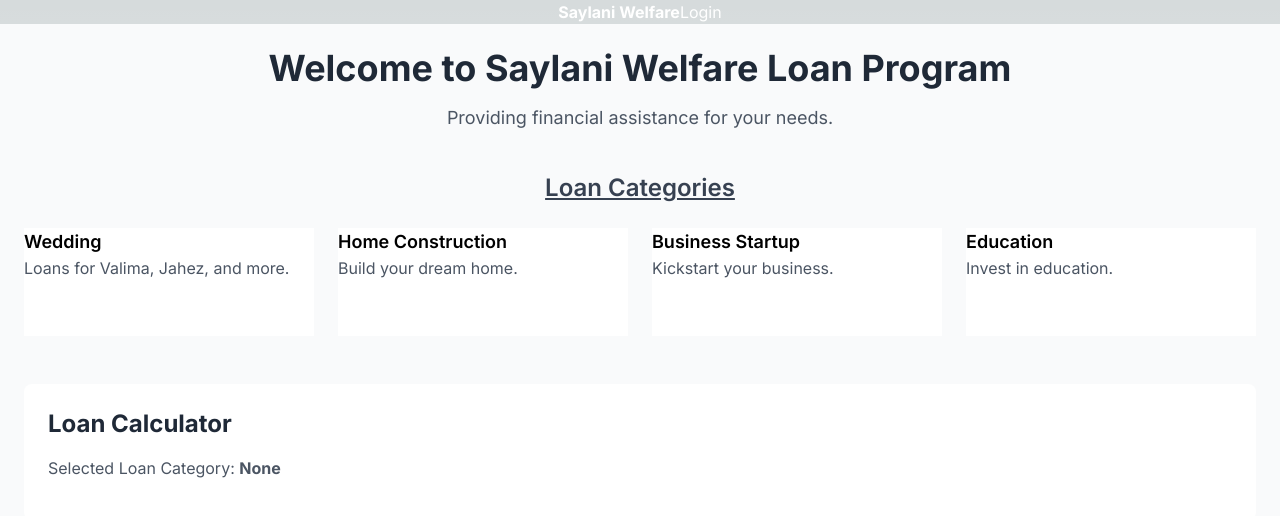
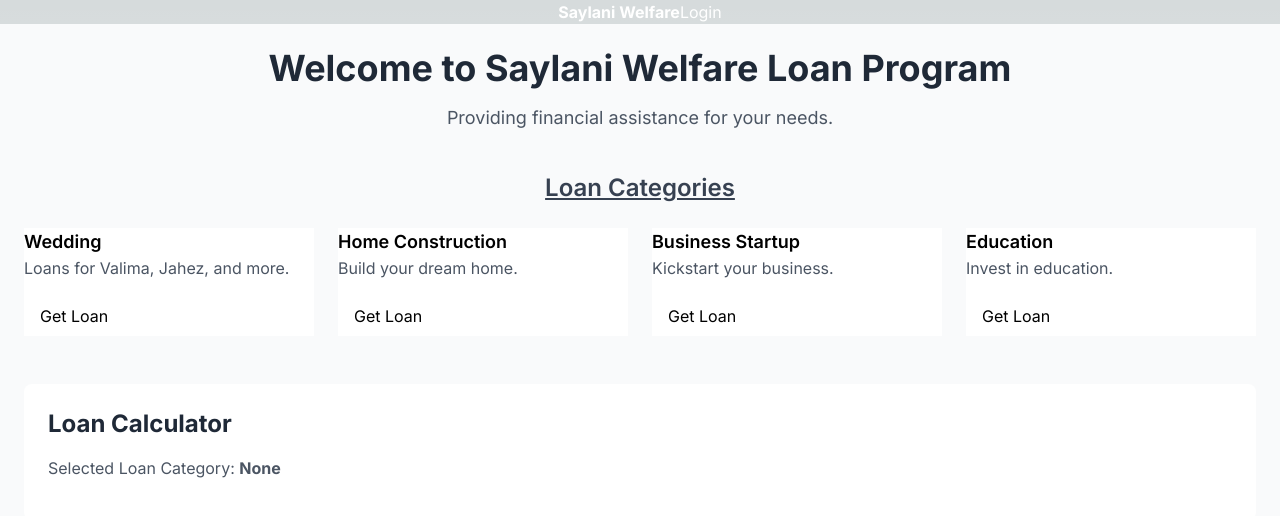
Before and after one commit to Sharjeelirfan/Hackathon_Frontend, a Next.js app: page / in a window 1280 px wide. Shown: the top 516 px of the page. Built offline with nearby package versions, Linux system fonts and the light colour scheme.

Commit message:
change color

```diff
--- a/src/Components/Common/Navbar.jsx
+++ b/src/Components/Common/Navbar.jsx
@@ -5,7 +5,7 @@
 
 export default function Navbar() {
   return (
-    <nav className="bg-[#8dc63f] text-white p-4 shadow-md flex justify-center ">
+    <nav className="bg-green-400 text-white p-4 shadow-md flex justify-center ">
       <div className="container mx-auto flex justify-between items-center">
         <h1 className="text-xl font-bold">Saylani Welfare</h1>
         {/* <Image src="@/assets/logo" /> */}
--- a/src/Components/Landing/LoanCategoryCard.jsx
+++ b/src/Components/Landing/LoanCategoryCard.jsx
@@ -8,7 +8,7 @@
       <p className="text-gray-600">{description}</p>
       <button
         onClick={() => onSelect(title)}
-        className="mt-4 px-4 py-2 bg-[#8dc63f] text-white rounded hover:bg-blue-600 active:bg-[#8dc63f]"
+        className="mt-4 px-4 py-2 bg-green-400  rounded text-black hover:bg-blue-600 active:bg-green-400"
       >
         Get Loan
       </button>
--- a/tailwind.config.js
+++ b/tailwind.config.js
@@ -1,18 +1,19 @@
 /** @type {import('tailwindcss').Config} */
 module.exports = {
   content: [
-    './src/pages/**/*.{js,ts,jsx,tsx,mdx}',
-    './src/components/**/*.{js,ts,jsx,tsx,mdx}',
-    './src/app/**/*.{js,ts,jsx,tsx,mdx}',
+    "./src/pages/**/*.{js,ts,jsx,tsx,mdx}",
+    "./src/components/**/*.{js,ts,jsx,tsx,mdx}",
+    "./src/app/**/*.{js,ts,jsx,tsx,mdx}",
+    "./src/src/**/*.{js,ts,jsx,tsx,mdx}",
   ],
   theme: {
     extend: {
       backgroundImage: {
-        'gradient-radial': 'radial-gradient(var(--tw-gradient-stops))',
-        'gradient-conic':
-          'conic-gradient(from 180deg at 50% 50%, var(--tw-gradient-stops))',
+        "gradient-radial": "radial-gradient(var(--tw-gradient-stops))",
+        "gradient-conic":
+          "conic-gradient(from 180deg at 50% 50%, var(--tw-gradient-stops))",
       },
     },
   },
   plugins: [],
-}
+};
```
